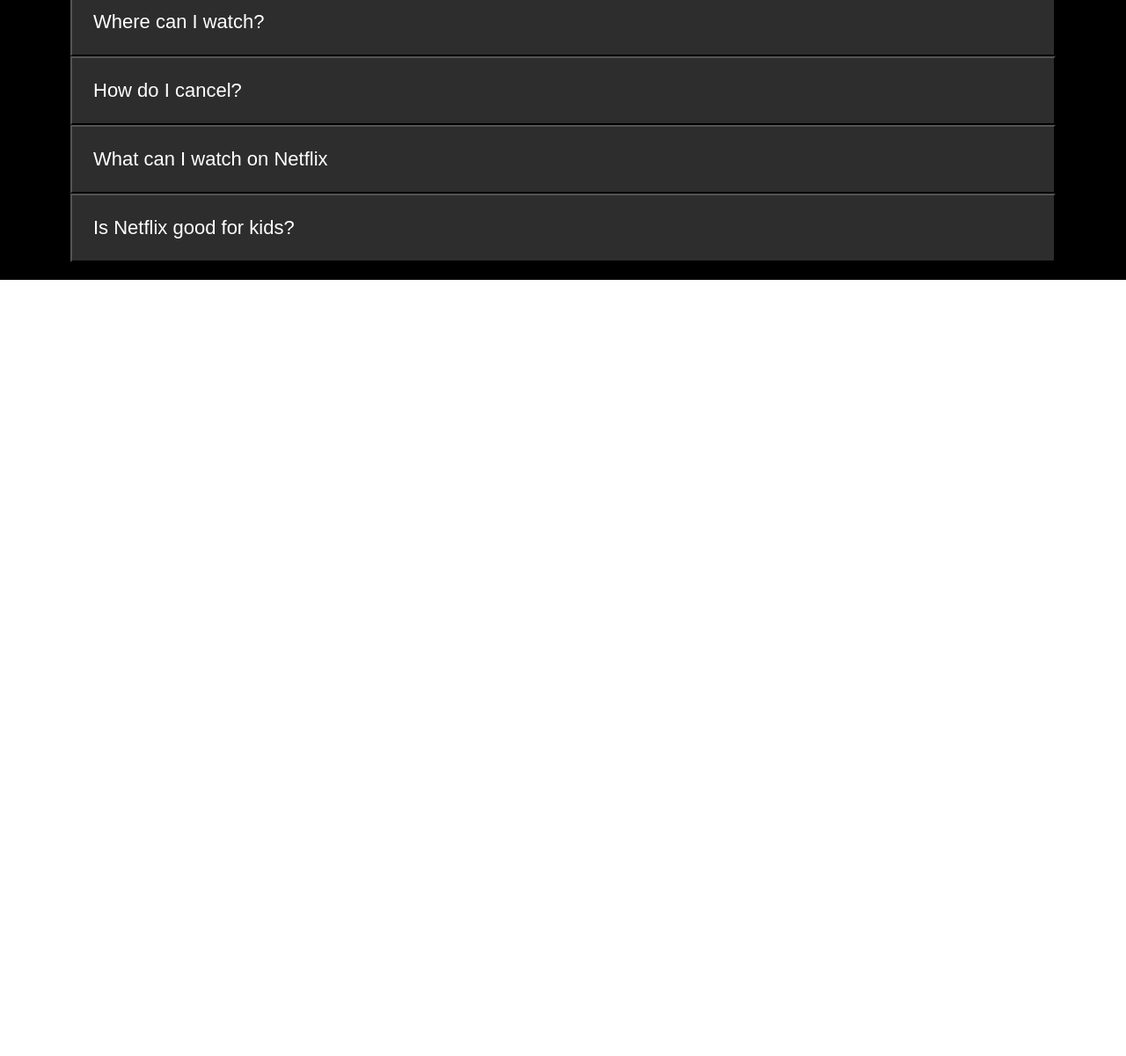
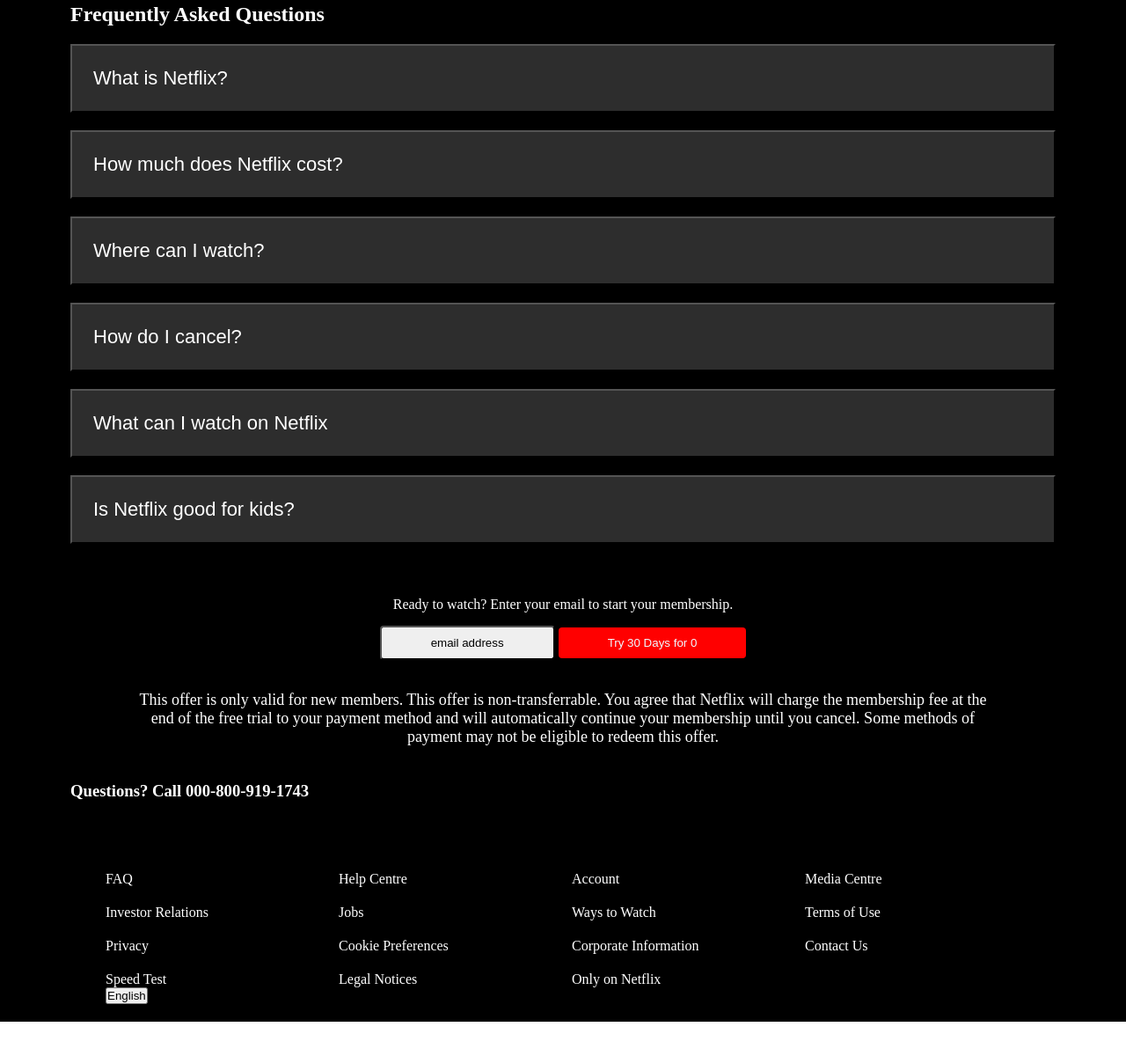
Before and after one commit to radha2007saini-create/RADHA_NETFLIX.9311, a plain HTML site: page index.html in a window 1280 px wide. Shown: the part 1555-2755 px from the top of the page at 88% size. Before the commit the page ends 1873 px from the top, so only its background shows below. Drawn offline with Linux system fonts and the light colour scheme.

Commit message:
updated index and css

```diff
--- a/index.html
+++ b/index.html
@@ -52,7 +52,7 @@
         <h2>More reasons to join</h2>
         <div class="box_content_box">
           <div class="box box_1">
-            <h3>More reasons to join</h3>
+            <h3>Enjoy on your TV</h3>
             <p>
               Watch on smart TVs, PlayStation, Xbox, Chromecast, Apple TV,
               Blu-ray players and more.
@@ -91,7 +91,41 @@
           <button class="titale boxline_box6">Is Netflix good for kids?</button>
         </div>
       </div>
-    </main>
+      <div class="ready_for_watch">
+        <div class="plineing_for_public">Ready to watch? Enter your email to start your membership.</div>
+          <div class="div_public_button">
+            <button>email address</button>
+            <button class="navbar_singin">Try 30 Days for 0</button>
+          </div>
+          <div class="more_line_new">
+            <p>
+This offer is only valid for new members. This offer is non-transferrable. You agree that Netflix will charge the membership fee at the end of the free trial to your payment method and will automatically continue your membership until you cancel. Some methods of payment may not be eligible to redeem this offer.</p> </div>
+          </div>
+      <div class="last_line_form">
+      <h3>Questions? Call 000-800-919-1743</h3>
+    </div>
+    <div class="box_list_item">
+      <ul>
+  <li>FAQ</li>
+  <li>Help Centre</li>
+  <li>Account</li>
+  <li>Media Centre</li>
+  <li>Investor Relations</li>
+  <li>Jobs</li>
+  <li>Ways to Watch</li>
+  <li>Terms of Use</li>
+  <li>Privacy</li>
+  <li>Cookie Preferences</li>
+  <li>Corporate Information</li>
+  <li>Contact Us</li>
+  <li>Speed Test</li>
+  <li>Legal Notices</li>
+  <li>Only on Netflix</li>
+
+</ul>
+  <button class="navbar_language">English</button>
+    </div>
+      </main>
     <script src="script.js"></script>
   </body>
 </html>
--- a/style.css
+++ b/style.css
@@ -116,26 +116,42 @@
   border-radius: 12px;
 }
 .box__box_cantiner {
+  padding: 20px 80px;
+}
+.box__box_cantiner h2 {
   color: white;
   padding: 20px 180px;
   margin: 40px;
 }
+
 .box_content_box {
   display: flex;
+  color: white;
+  gap: 10px;
   justify-content: center;
-  align-items: center;
+  align-items: stretch;
+}
 
-  gap: 20px;
-  border-radius: 18px;
+.box {
+  width: 25%;
+  border: 1.2px rgb(0, 0, 0);
+  min-height: 250px;
+  padding: 25px;
+  box-sizing: border-box;
+  border-radius: 20px;
+  background: linear-gradient(135deg, #241044, #170d2b);
 }
-.box {
-  background-color: #e6a313;
-  width: 380px;
-  display: flex;
 
-  flex-direction: column;
-  justify-content: space-between;
-  border: 1px solid #e4deec;
+.box h3 {
+  margin-bottom: 20px;
+  font-size: 26px;
+}
+
+.box p {
+  color: rgb(189, 189, 184);
+  line-height: 1.5;
+  font-size: 20px;
+  font-weight: 50;
 }
 .lineee_box_tital_content {
   color: white;
@@ -146,6 +162,8 @@
   padding-bottom: 20px;
 }
 .box_line_box_continer {
+  display: flex;
+  flex-direction: column;
   gap: 20px;
 }
 .box_line_box_continer button {
@@ -158,3 +176,32 @@
   font-size: 22px;
   text-align: left;
 }
+.ready_for_watch {
+  margin-top: 40px;
+  color: white;
+  align-items: center;
+  text-align: center;
+}
+.more_line_new {
+  font-size: 18px;
+  padding: 20px 150px;
+  text-decoration-line: none;
+}
+.last_line_form {
+  color: white;
+  padding: 20px 80px;
+}
+.box_list_item {
+  color: white;
+  padding: 20px 80px;
+  margin: 40px;
+}
+ul {
+  display: grid;
+  grid-template-columns: repeat(4, 1fr);
+  gap: 20px;
+}
+
+li {
+  list-style: none;
+}
```
